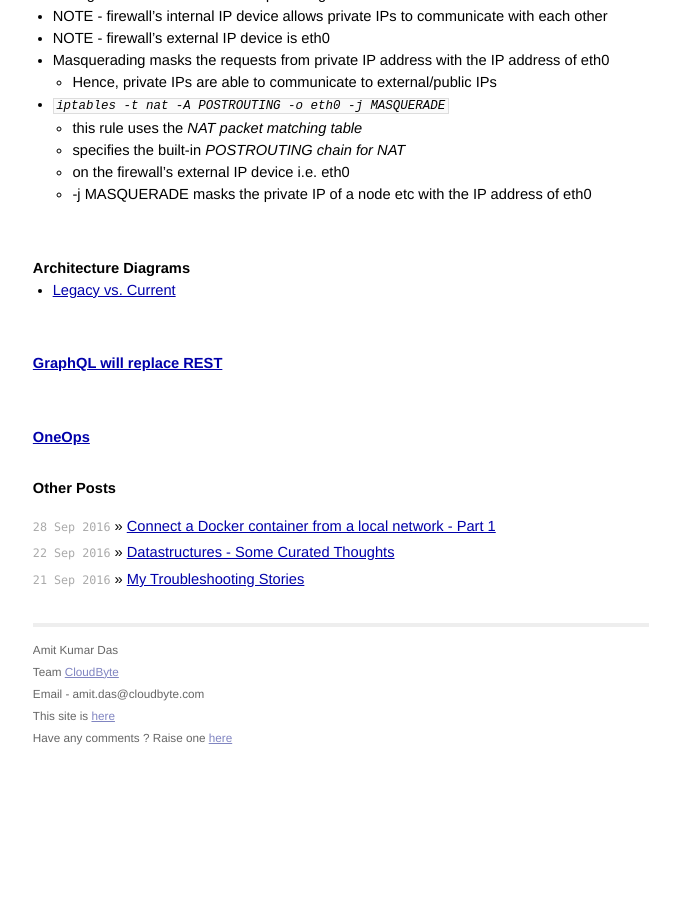
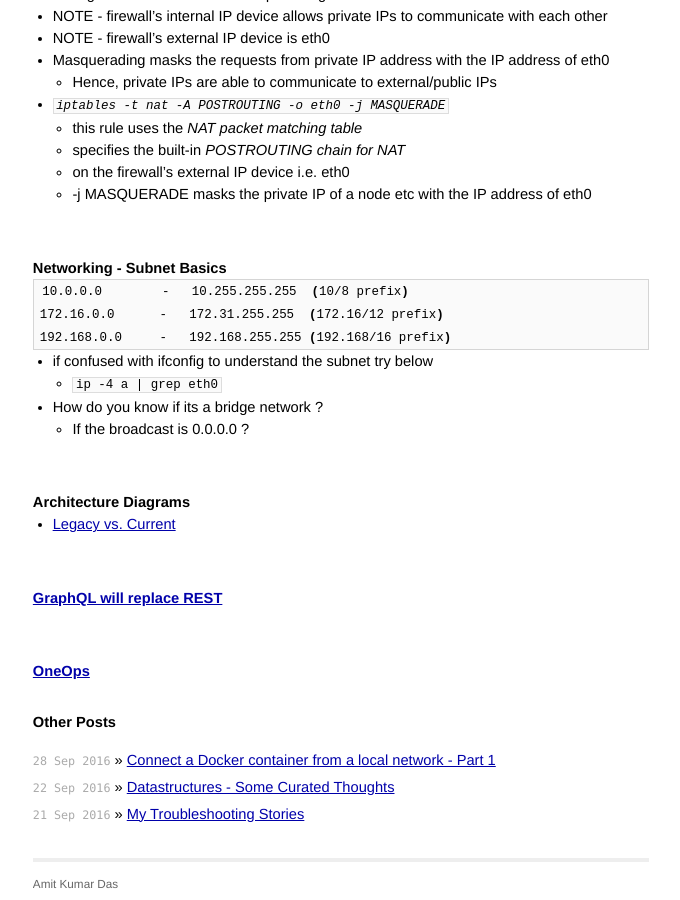
Before and after one commit to AmitKumarDas/amitkumardas.github.io, a Jekyll site: the page built from _posts/2016-10-06-My Tracked Learnings.md, in a window 1280 px wide and 900 px high, scrolled down 5054 px. Shown: the whole window, without its empty margins (299-979 px from the left). Built offline with Jekyll 4.4.1, drawn with Linux system fonts in a browser that asks for light colours; before the commit the page ends 5815 px from its top, so only the background shows below that.

Commit message:
Update 2016-10-06-My Tracked Learnings.md

````diff
--- a/_posts/2016-10-06-My Tracked Learnings.md
+++ b/_posts/2016-10-06-My Tracked Learnings.md
@@ -261,6 +261,21 @@ solutioning part.
 
 <br />
 
+### Networking - Subnet Basics
+
+```bash
+10.0.0.0        -   10.255.255.255  (10/8 prefix)
+172.16.0.0      -   172.31.255.255  (172.16/12 prefix)
+192.168.0.0     -   192.168.255.255 (192.168/16 prefix)
+```
+
+- if confused with ifconfig to understand the subnet try below
+  - `ip -4 a | grep eth0`
+- How do you know if its a bridge network ?
+  - If the broadcast is 0.0.0.0 ?
+
+<br />
+
 ### Architecture Diagrams
 
 - [Legacy vs. Current](https://monkey.org/~marius/hints.pdf)
````
